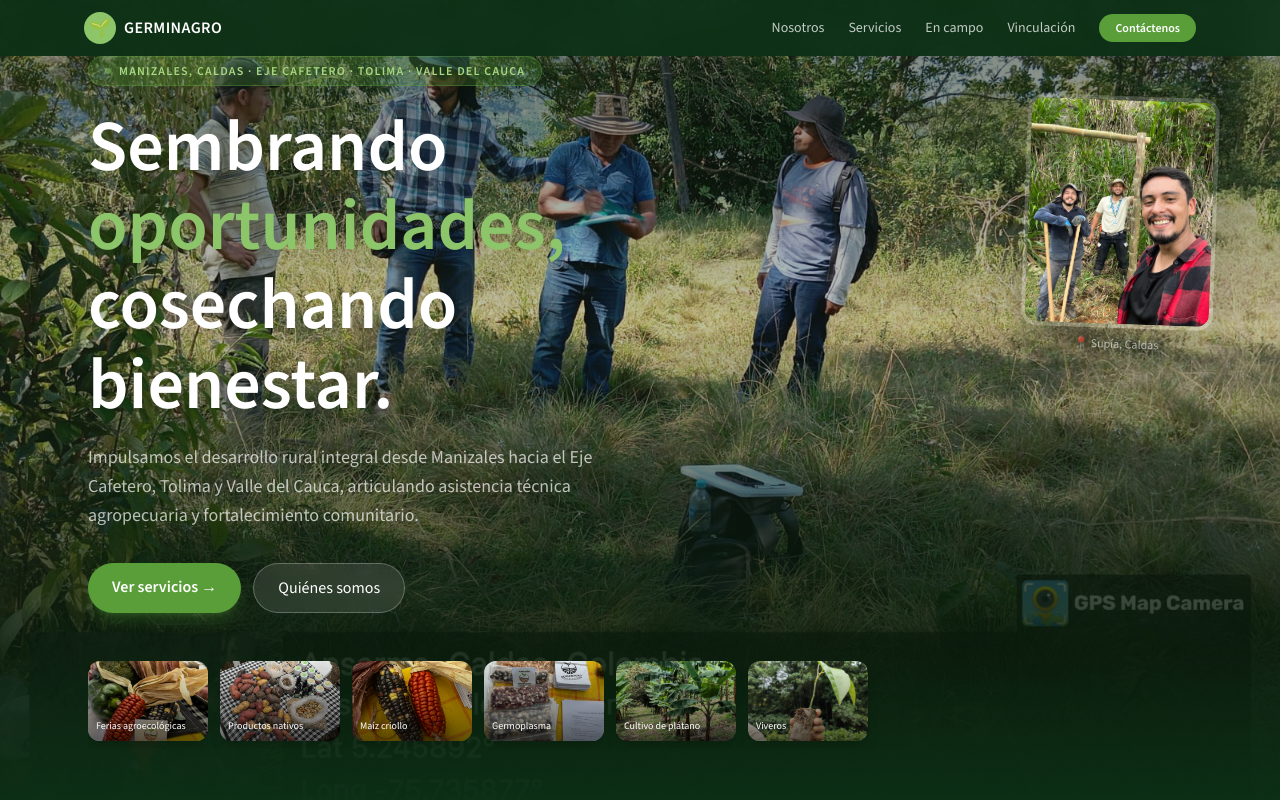
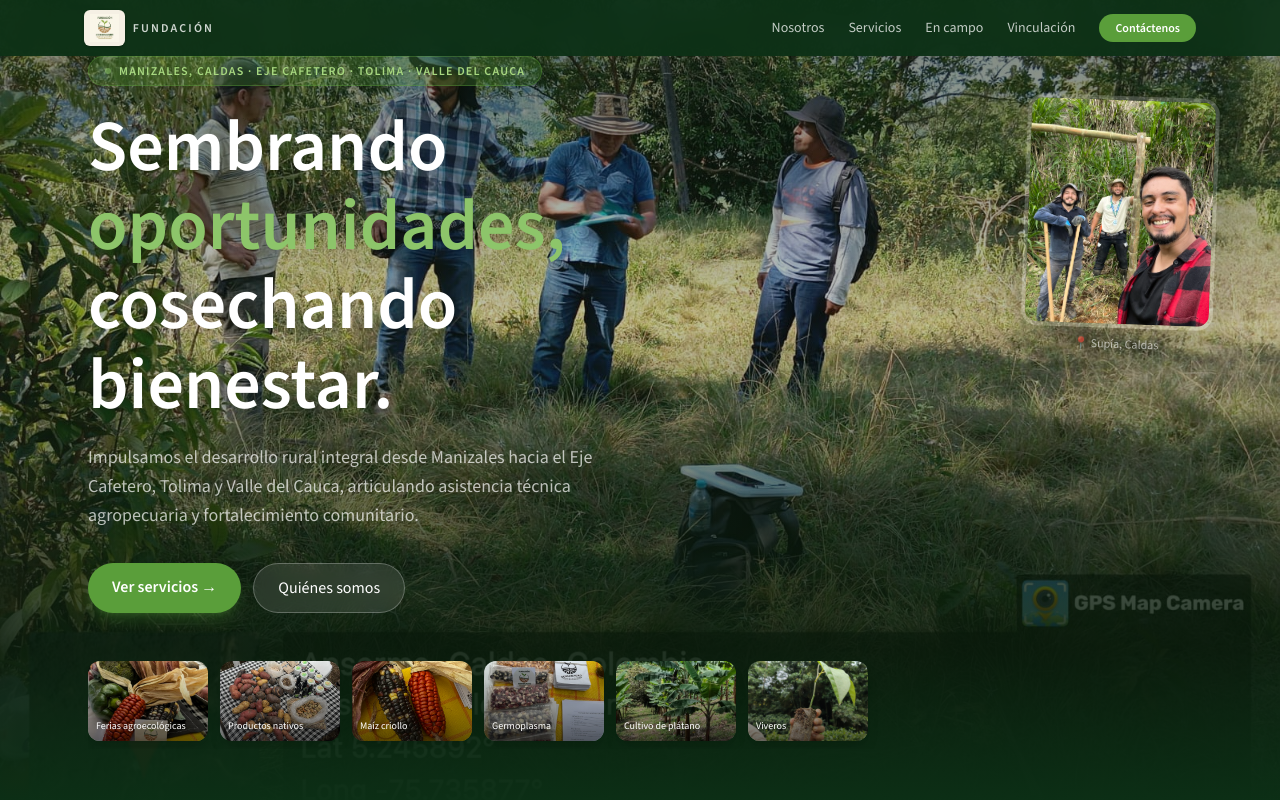
Before and after one commit to FGAgro-co/Pagina-Web-Germinagro, a React (Vite) app: page / in a window 1280 px wide. Shown: the top 800 px of the page. Built offline with nearby package versions, Linux system fonts and the light colour scheme; the HTML template or start-up script is replaced by a standard one.

Commit message:
Integrate Germinagro logo in main banner

```diff
--- a/src/App.tsx
+++ b/src/App.tsx
@@ -146,9 +146,11 @@ export default function App() {
       <nav className="fixed top-0 left-0 right-0 z-50 bg-[#0c3016]/94 backdrop-blur-md">
         <div className="max-w-6xl mx-auto px-5 h-14 flex items-center justify-between">
           <a href="#">
-            <div className="flex items-center gap-2 text-white">
-              <span className="flex h-8 w-8 items-center justify-center rounded-full bg-[#8dc56a] text-lg">🌱</span>
-              <span className="font-semibold tracking-wide">GERMINAGRO</span>
+            <div className="flex items-center gap-2">
+              <div className="flex h-9 items-center rounded-md bg-[#f5f0e4] px-1.5 shadow shadow-black/20">
+                <img src={logoGerminagro} alt="Fundación Germinagro" className="h-7 w-auto object-contain" />
+              </div>
+              <span className="hidden text-xs font-semibold tracking-[0.18em] text-white/80 sm:inline">FUNDACIÓN</span>
             </div>
           </a>
           <div className="hidden md:flex items-center gap-6 text-sm text-white/75">
```
